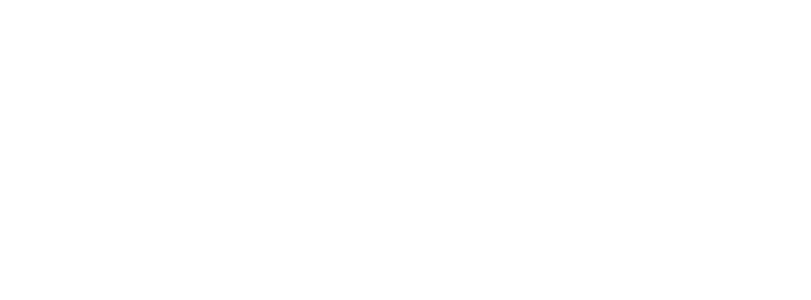
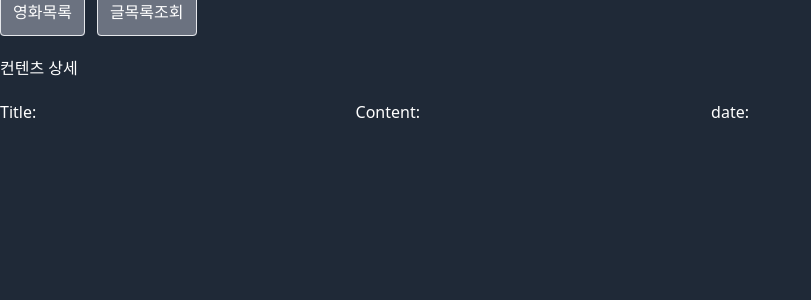
Before and after one commit to Hoon-Hub/study-vue-fasol, a Vue app in the folder 01-project/: page /ContentDetail/1 in a window 1280 px wide. Before the commit this address had no page. Shown: the top 300 px of the page, without its empty margins (0-811 px from the left). Built offline with nearby package versions, Linux system fonts and the light colour scheme.

Commit message:
router data param

```diff
--- /dev/null
+++ b/01-project/src/components/Contents/ContentDetail.vue
@@ -0,0 +1,36 @@
+<template lang="">
+  <div class="w-full text-white">
+    <Header-button />
+
+    <h1>컨텐츠 상세</h1>
+    <div class="w-full"></div>
+    <div class="w-5/6 flex justify-between mt-5">
+      <div class="flex-1">Title: {{ paramObj.title }}</div>
+      <div class="flex-1">Content: {{ paramObj.content }}</div>
+      <div class="flex-1">date: {{ paramObj.date }}</div>
+    </div>
+  </div>
+</template>
+<script>
+import HeaderButton from "../HeaderButton.vue";
+export default {
+  components: {
+    HeaderButton,
+  },
+  props: {
+    item: {
+      type: String,
+      default: "",
+    },
+  },
+  data() {
+    return {
+      paramObj: {},
+    };
+  },
+  mounted() {
+    this.paramObj = JSON.parse(this.$route.params.item);
+  },
+};
+</script>
+<style lang=""></style>
--- a/01-project/src/components/Contents/CotentList.vue
+++ b/01-project/src/components/Contents/CotentList.vue
@@ -17,7 +17,7 @@
     <div class="w-4/5 mx-auto" v-else>
       <div v-for="(item, index) in itemList" class="w-full flex">
         <div class="w-8 h-7">{{ index++ }}</div>
-        <div class="flex-1" @click="moveToDetail">{{ item.title }}</div>
+        <div class="flex-1" @click="moveToDetail(item)">{{ item.title }}</div>
         <div class="w-32 h-7">{{ item.date }}</div>
       </div>
     </div>
@@ -35,7 +35,13 @@
     },
   },
   methods: {
-    moveToDetail() {},
+    moveToDetail(item) {
+      console.log(item);
+      this.$router.push({
+        name: "ContentDetail",
+        params: { item: JSON.stringify(item) },
+      });
+    },
   },
 };
 </script>
--- /dev/null
+++ b/01-project/src/components/HeaderButton.vue
@@ -0,0 +1,14 @@
+<template lang="">
+  <div class="w-full h-14">
+    <router-link to="/" class="w-8 h-4 border rounded bg-gray-500 p-3 mr-3"
+      >영화목록</router-link
+    >
+    <router-link to="/List" class="w-8 h-4 border rounded bg-gray-500 p-3 mr-3"
+      >글목록조회</router-link
+    >
+  </div>
+</template>
+<script>
+export default {};
+</script>
+<style lang=""></style>
--- a/01-project/src/router/index.js
+++ b/01-project/src/router/index.js
@@ -11,6 +11,12 @@
     name: "Contents",
     component: () => import("../components/Contents/Main.vue"),
   },
+  {
+    path: "/ContentDetail/:item",
+    name: "ContentDetail",
+    component: () => import("../components/Contents/ContentDetail.vue"),
+    props: true,
+  },
 ];
 
 const router = createRouter({
```
